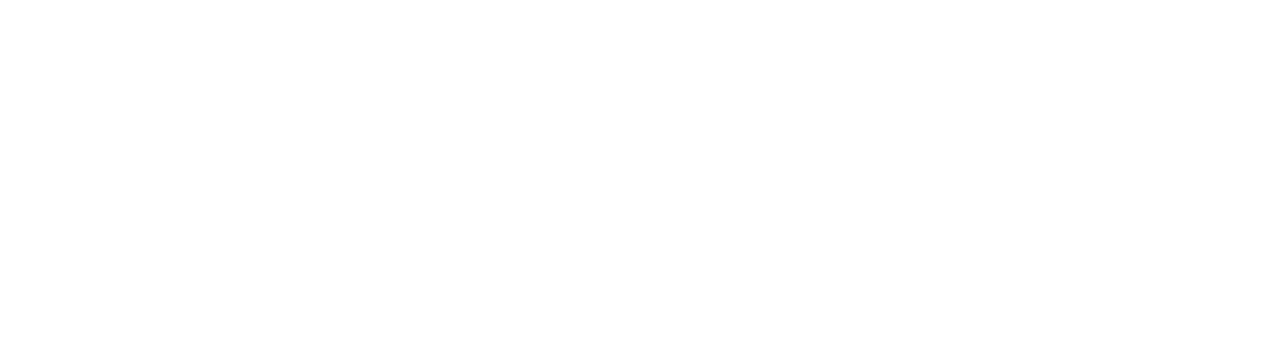
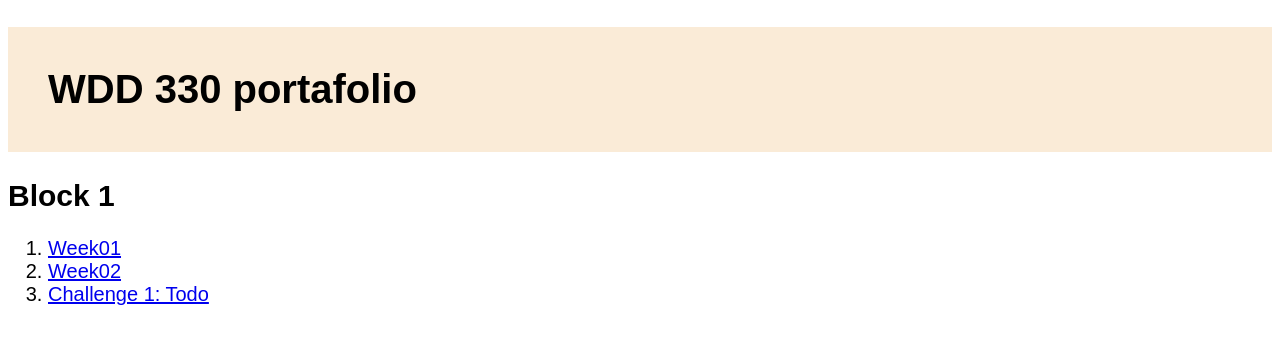
Before and after one commit to Gisela-Camacho-H/wdd330-portafolio, a plain HTML site: page index.html in a window 1280 px wide. Drawn offline with Linux system fonts and the light colour scheme.

Commit message:
add files

```diff
--- a/index.html
+++ b/index.html
@@ -1,4 +1,18 @@
 <!DOCTYPE html>
-<html>
-
+<html lang="en">
+    <head>
+        <meta charset="UTF-8"/>
+        <meta name="viewport" content="width=device-width, initial-scale=1.0"/>
+        <title>WDD 330 portafolio</title>
+        <link rel="stylesheet" href="styles.css"/>
+    </head>
+    <body>
+        <h1>WDD 330 portafolio</h1>
+        <h2>Block 1</h2>
+        <ol>
+            <li><a href="week1/">Week01</a></li>
+            <li><a href="week2/">Week02</a></li>
+            <li><a href="challenge1/index.html">Challenge 1: Todo</a></li>
+        </ol>
+    </body>
 </html>
--- /dev/null
+++ b/styles.css
@@ -0,0 +1,8 @@
+body{
+    font-size: 20px;
+    font-family: Arial, Helvetica, sans-serif;
+}
+h1{
+    background-color: antiquewhite;
+    padding: 1em;
+}
```
Also changed, not shown: README.md, 1 other file.
